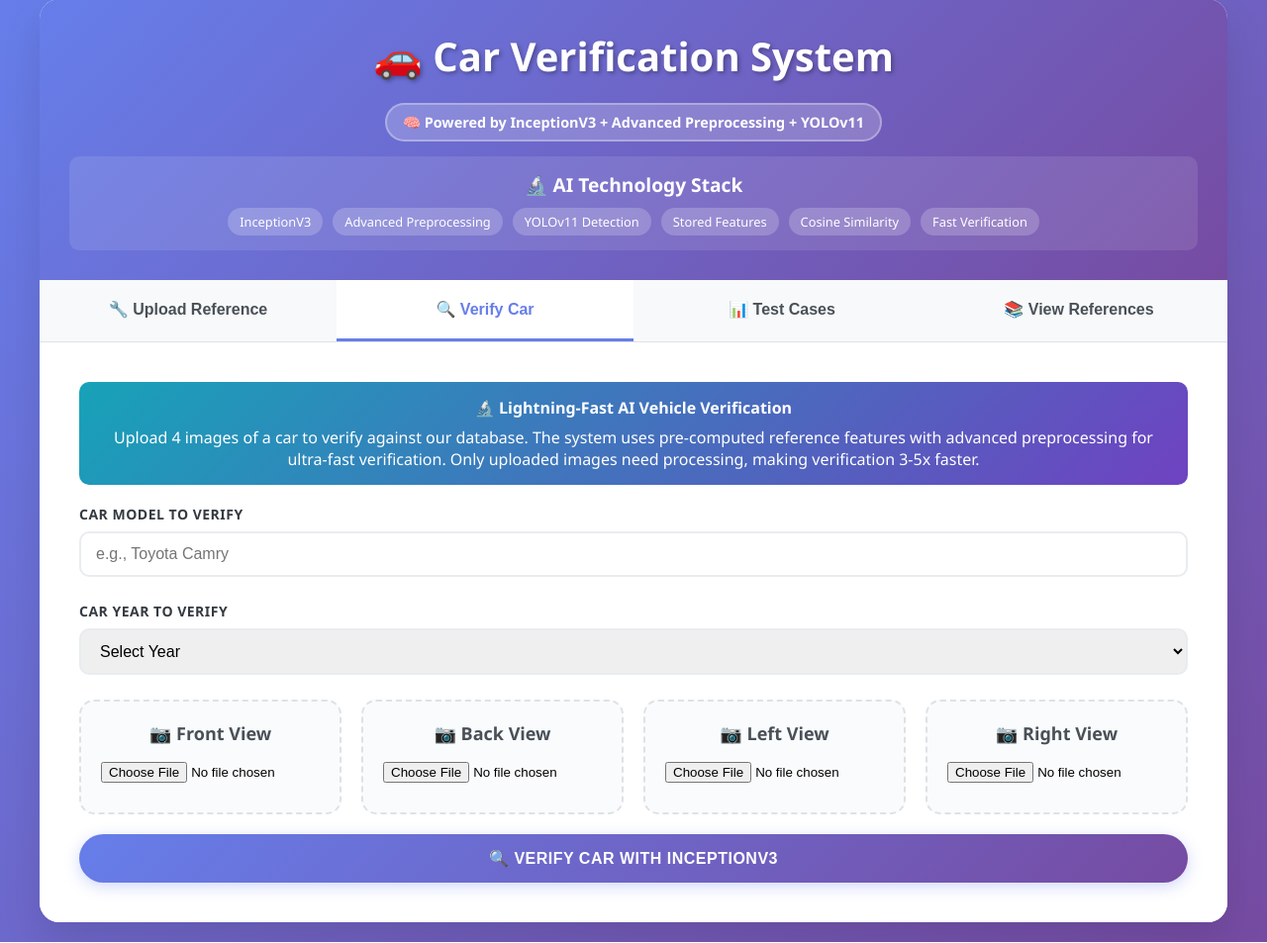
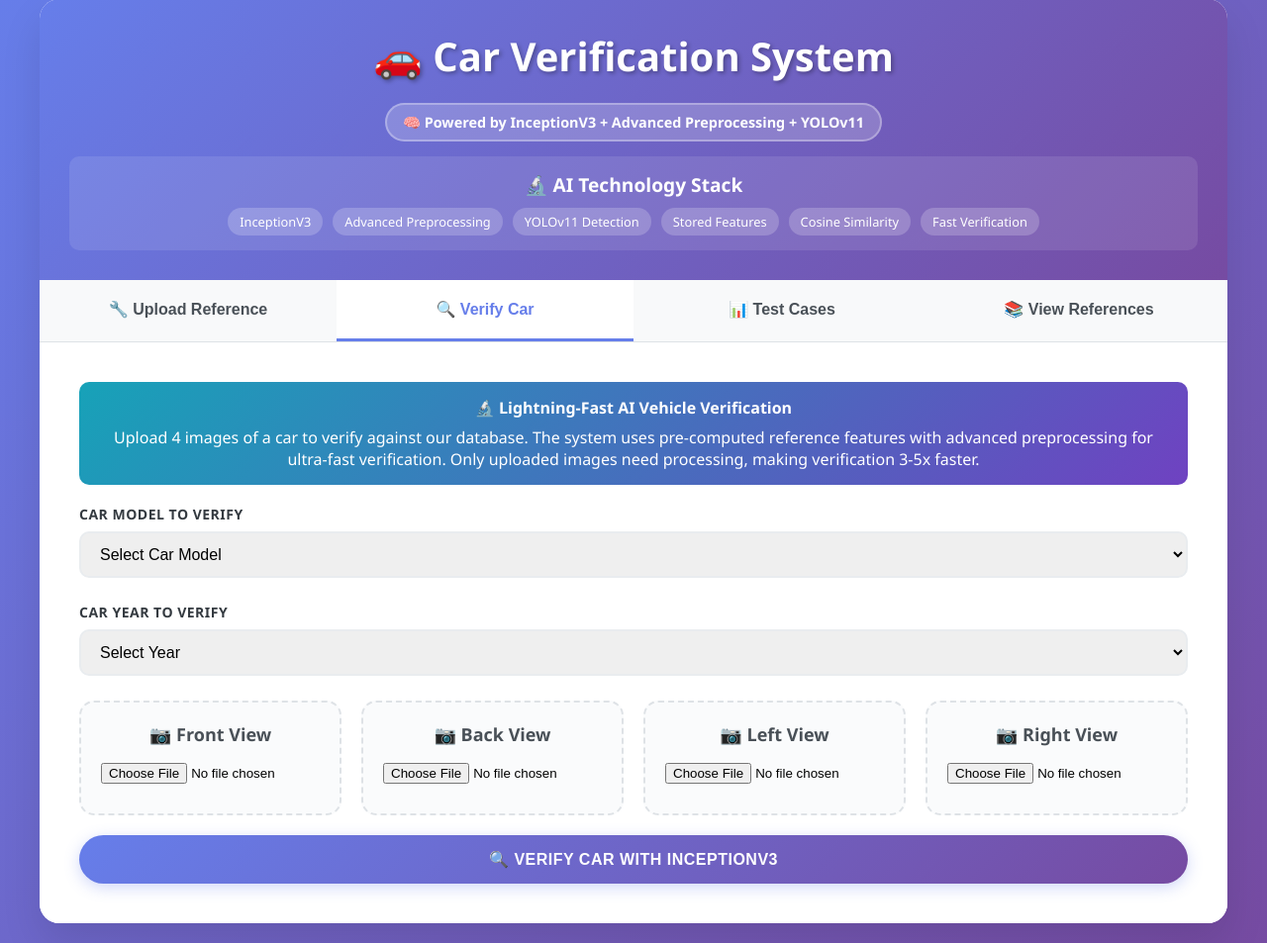
Before and after one commit to yazeedmshayekh2/Odyssey, a FastAPI app: page / in a window 1280 px wide, after a click on "🔍 Verify Car". Shown: the part 21-974 px from the top of the page at 99% size. Run offline with FastAPI, Linux system fonts and the light colour scheme; tables that the repository leaves empty hold one stand-in row (values such as "Sample post"); grey boxes marked "Sample" are stand-in pictures; parts of the project's set-up code (start-up, migrations or seed data) failed here and were passed over.

Commit message:
adding the feature to select the car from the reference cars only with the available years only

```diff
--- a/main.py
+++ b/main.py
@@ -104,6 +104,16 @@
     except Exception as e:
         print(f"Error preparing image {image_path}: {e}")
         return None
+
+@app.get("/health")
+async def health_check():
+    """Health check endpoint for monitoring and ngrok testing"""
+    return {
+        "status": "healthy",
+        "service": "Car Verification API",
+        "version": "1.0.0",
+        "timestamp": datetime.now().isoformat()
+    }
 
 @app.get("/", response_class=HTMLResponse)
 async def home(request: Request):
--- a/templates/index.html
+++ b/templates/index.html
@@ -1039,49 +1039,17 @@
             <form id="verifyForm" enctype="multipart/form-data">
                 <div class="form-group">
                     <label for="verify_car_model">Car Model to Verify</label>
-                    <input type="text" id="verify_car_model" name="model" required placeholder="e.g., Toyota Camry">
+                    <select id="verify_car_model" name="model" required onchange="updateYearOptions()">
+                        <option value="">Select Car Model</option>
+                        <!-- Options will be populated dynamically from available references -->
+                    </select>
                 </div>
 
                 <div class="form-group">
                     <label for="verify_car_year">Car Year to Verify</label>
                     <select id="verify_car_year" name="year" required>
                         <option value="">Select Year</option>
-                        <!-- Same years as upload form -->
-                        <option value="2024">2024</option>
-                        <option value="2023">2023</option>
-                        <option value="2022">2022</option>
-                        <option value="2021">2021</option>
-                        <option value="2020">2020</option>
-                        <option value="2019">2019</option>
-                        <option value="2018">2018</option>
-                        <option value="2017">2017</option>
-                        <option value="2016">2016</option>
-                        <option value="2015">2015</option>
-                        <option value="2014">2014</option>
-                        <option value="2013">2013</option>
-                        <option value="2012">2012</option>
-                        <option value="2011">2011</option>
-                        <option value="2010">2010</option>
-                        <option value="2009">2009</option>
-                        <option value="2008">2008</option>
-                        <option value="2007">2007</option>
-                        <option value="2006">2006</option>
-                        <option value="2005">2005</option>
-                        <option value="2004">2004</option>
-                        <option value="2003">2003</option>
-                        <option value="2002">2002</option>
-                        <option value="2001">2001</option>
-                        <option value="2000">2000</option>
-                        <option value="1999">1999</option>
-                        <option value="1998">1998</option>
-                        <option value="1997">1997</option>
-                        <option value="1996">1996</option>
-                        <option value="1995">1995</option>
-                        <option value="1994">1994</option>
-                        <option value="1993">1993</option>
-                        <option value="1992">1992</option>
-                        <option value="1991">1991</option>
-                        <option value="1990">1990</option>
+                        <!-- Options will be populated based on selected model -->
                     </select>
                 </div>
 
@@ -2231,6 +2199,100 @@
 
             sideContainer.innerHTML = sideHTML;
         }
+
+        // Global variable to store reference cars data
+        let availableReferenceCars = [];
+
+        // Load available reference cars when page loads
+        async function loadAvailableReferenceCars() {
+            try {
+                const response = await fetch('/references');
+                if (response.ok) {
+                    availableReferenceCars = await response.json();
+                    populateCarModelDropdown();
+                } else {
+                    console.error('Failed to load reference cars');
+                    showAlert('⚠️ Could not load available car models. Please try refreshing the page.', 'error');
+                }
+            } catch (error) {
+                console.error('Error loading reference cars:', error);
+                showAlert('❌ Error loading car models: ' + error.message, 'error');
+            }
+        }
+
+        // Populate the car model dropdown
+        function populateCarModelDropdown() {
+            const modelSelect = document.getElementById('verify_car_model');
+            if (!modelSelect) return;
+
+            // Clear existing options except the first one
+            modelSelect.innerHTML = '<option value="">Select Car Model</option>';
+
+            // Get unique car models
+            const uniqueModels = [...new Set(availableReferenceCars.map(car => car.model))];
+            uniqueModels.sort();
+
+            // Add options for each unique model
+            uniqueModels.forEach(model => {
+                const option = document.createElement('option');
+                option.value = model;
+                option.textContent = model;
+                modelSelect.appendChild(option);
+            });
+        }
+
+        // Update year options based on selected model
+        function updateYearOptions() {
+            const modelSelect = document.getElementById('verify_car_model');
+            const yearSelect = document.getElementById('verify_car_year');
+
+            if (!modelSelect || !yearSelect) return;
+
+            const selectedModel = modelSelect.value;
+
+            // Clear year options
+            yearSelect.innerHTML = '<option value="">Select Year</option>';
+
+            if (selectedModel) {
+                // Get years available for the selected model
+                const availableYears = availableReferenceCars
+                    .filter(car => car.model === selectedModel)
+                    .map(car => car.year)
+                    .sort((a, b) => b - a); // Sort descending (newest first)
+
+                // Add year options
+                availableYears.forEach(year => {
+                    const option = document.createElement('option');
+                    option.value = year;
+                    option.textContent = year;
+                    yearSelect.appendChild(option);
+                });
+
+                // Show info about available years
+                if (availableYears.length > 0) {
+                    const yearsText = availableYears.length === 1 ?
+                        `${availableYears[0]} only` :
+                        `${availableYears.length} years available`;
+
+                    // You could show this info in a tooltip or status message if desired
+                    console.log(`${selectedModel}: ${yearsText}`);
+                }
+            }
+        }
+
+        // Load reference cars when the page loads and when switching to verify tab
+        document.addEventListener('DOMContentLoaded', function() {
+            loadAvailableReferenceCars();
+        });
+
+        // Also reload when switching to verify tab to ensure fresh data
+        const originalShowTab = showTab;
+        showTab = function(tabName) {
+            originalShowTab(tabName);
+            if (tabName === 'verify') {
+                loadAvailableReferenceCars();
+            }
+        };
     </script>
 </body>
 </html>
```
